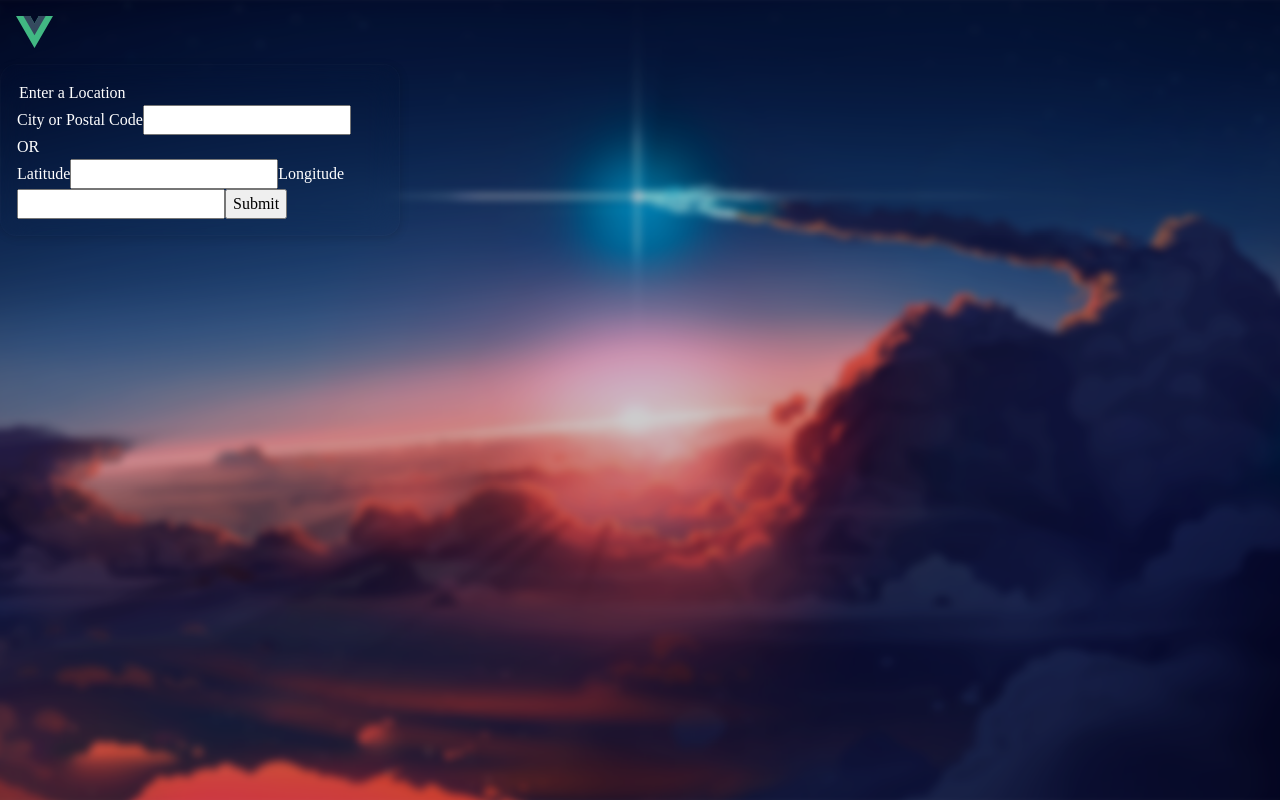
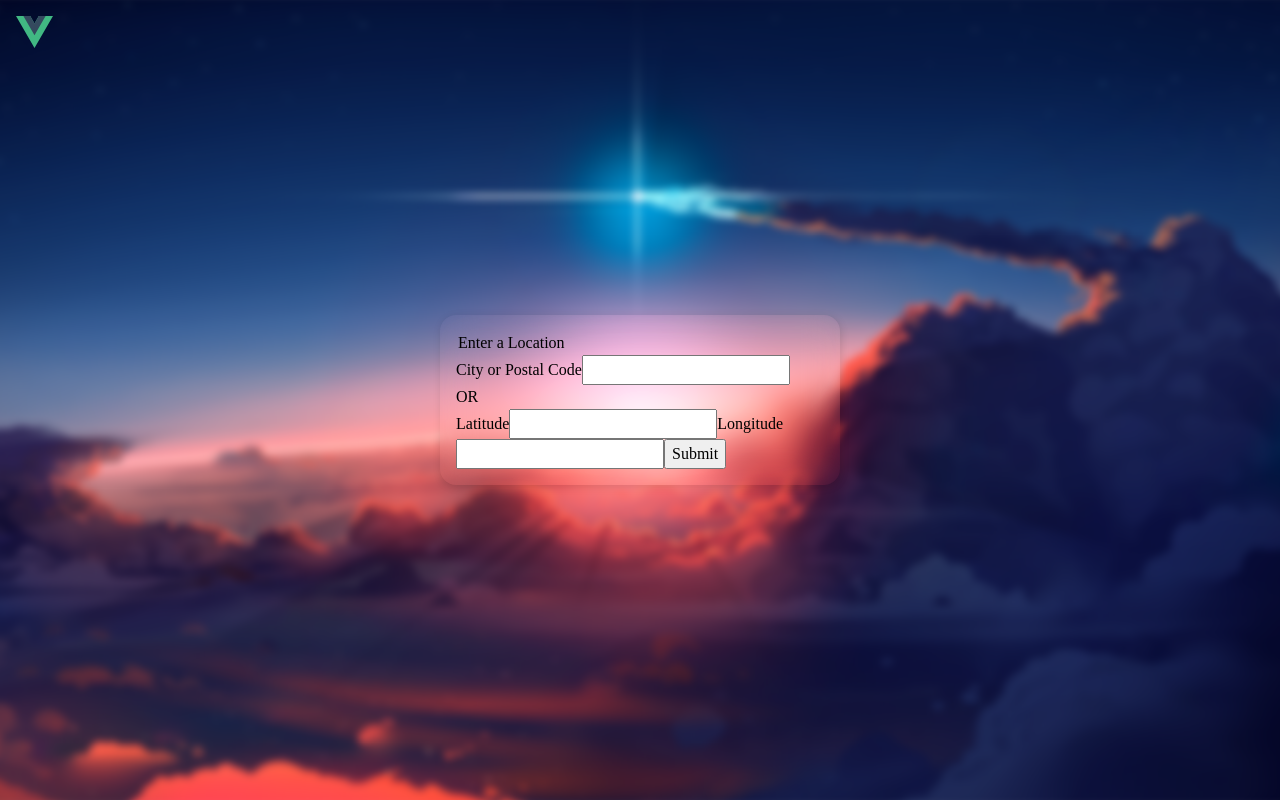
Before and after one commit to jtrobinson1993/new-tab, a Vue app: page / in a window 1280 px wide. Built offline with nearby package versions, Linux system fonts and the light colour scheme; the HTML template or start-up script is replaced by a standard one.

Commit message:
setup container and setup widget pattern

```diff
--- a/src/components/AppBackground.vue
+++ b/src/components/AppBackground.vue
@@ -19,7 +19,7 @@
   background-image: url('@/assets/bg.png');
   background-position: center;
   background-size: cover;
-  filter: blur(calc(var(--blur) * 1px)) brightness(.8);
+  filter: blur(calc(var(--blur) * 1px)) brightness(1);
   transform: scale(calc((100 + var(--blur) / 2) / 100));
   transition: filter .3s linear, transform .3s linear;
   z-index: -1;
--- /dev/null
+++ b/src/components/SetupWidgetContainer.vue
@@ -0,0 +1,27 @@
+<script setup lang="ts">
+</script>
+
+<template>
+  <div class="setup-widget-container">
+    <slot />
+  </div>
+</template>
+
+<style scoped>
+.setup-widget-container {
+  --blur: 16px;
+
+  position: fixed;
+  top: 50%;
+  left: 50%;
+  transform: translate(-50%, -50%);
+  /* border: 1px solid hsla(from var(--white) h s l / .015); */
+  /* background: hsla(from var(--black) h s l / .02); */
+  border-radius: var(--spacing);
+  width: 90%;
+  max-width: 400px;
+  padding: var(--spacing);
+  backdrop-filter: blur(var(--blur)) brightness(1.025);
+  box-shadow: 1px 2px 8px hsla(from var(--black) h s l / 0.12);
+}
+</style>
--- a/src/components/widgets/WeatherWidgetSetup.vue
+++ b/src/components/widgets/SetupWeatherWidget.vue
@@ -1,8 +1,8 @@
 <script setup lang="ts">
 import { ref } from 'vue';
-import WidgetContainer from '../WidgetContainer.vue';
 import FormContainer from '../FormContainer.vue';
 import { useWidgetStore, type Widget } from '@/stores/widgets';
+import SetupWidgetContainer from '../SetupWidgetContainer.vue';
 
 const formCity = ref('');
 const formLatitude = ref('');
@@ -55,7 +55,7 @@ async function getForecast() {
 </script>
 
 <template>
-  <WidgetContainer class="widget-weather">
+  <SetupWidgetContainer class="widget-weather">
     <FormContainer legend="Enter a Location" @submit="createWidget">
       <label for="widget-weather-city">City or Postal Code</label>
       <input id="widget-weather-city" type="text" v-model="formCity" :disabled="!!(formLatitude || formLongitude)" />
@@ -66,11 +66,11 @@ async function getForecast() {
       <input type="number" v-model="formLongitude" :disabled="!!(formCity)" />
       <button type="submit">Submit</button>
     </FormContainer>
-  </WidgetContainer>
+  </SetupWidgetContainer>
 </template>
 
 <style scoped>
 .widget-weather {
-  color: var(--white);
+  color: var(--black);
 }
 </style>
--- a/src/views/HomeView.vue
+++ b/src/views/HomeView.vue
@@ -1,11 +1,9 @@
 <script setup lang="ts">
-import WeatherWidgetSetup from '@/components/widgets/WeatherWidgetSetup.vue';
-
-
+import SetupWeatherWidget from '@/components/widgets/SetupWeatherWidget.vue'
 </script>
 
 <template>
   <main>
-    <WeatherWidgetSetup />
+    <SetupWeatherWidget />
   </main>
 </template>
```
